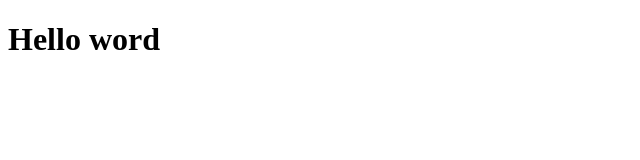
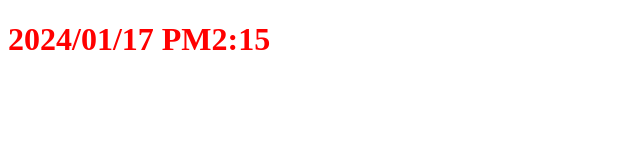
Before and after one commit to a1031748/Github-Test, a plain HTML site: page index.html in a window 1280 px wide. Shown: the whole page, without its empty margins (0-640 px from the left). Drawn offline with Linux system fonts and the light colour scheme.

```diff
--- a/index.html
+++ b/index.html
@@ -4,8 +4,13 @@
     <meta charset="UTF-8">
     <meta name="viewport" content="width=device-width, initial-scale=1.0">
     <title>Document</title>
+    <style>
+        h1{
+            color: red;
+        }
+    </style>
 </head>
 <body>
-    <h1>Hello word</h1>
+    <h1>2024/01/17 PM2:15</h1>
 </body>
 </html>
```
